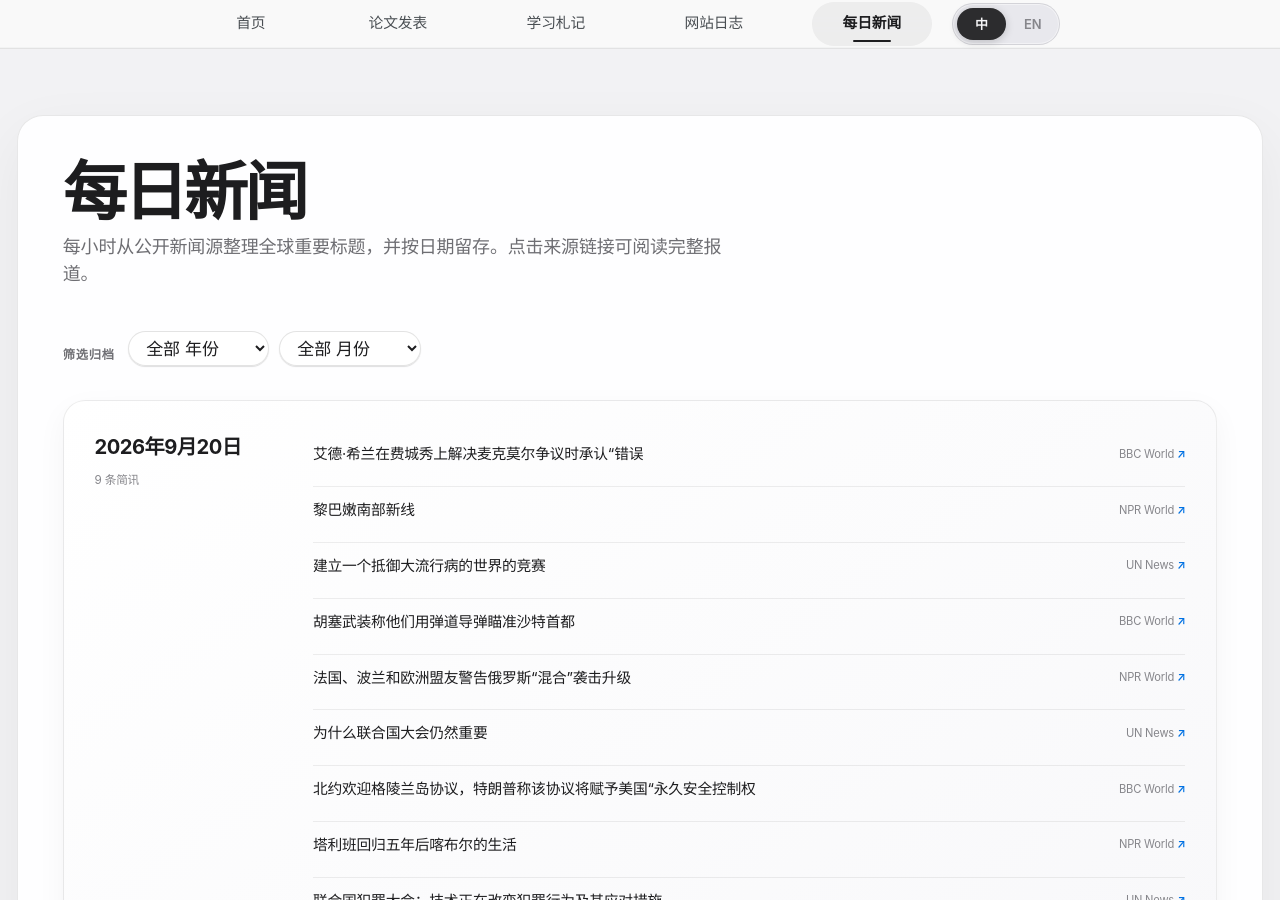
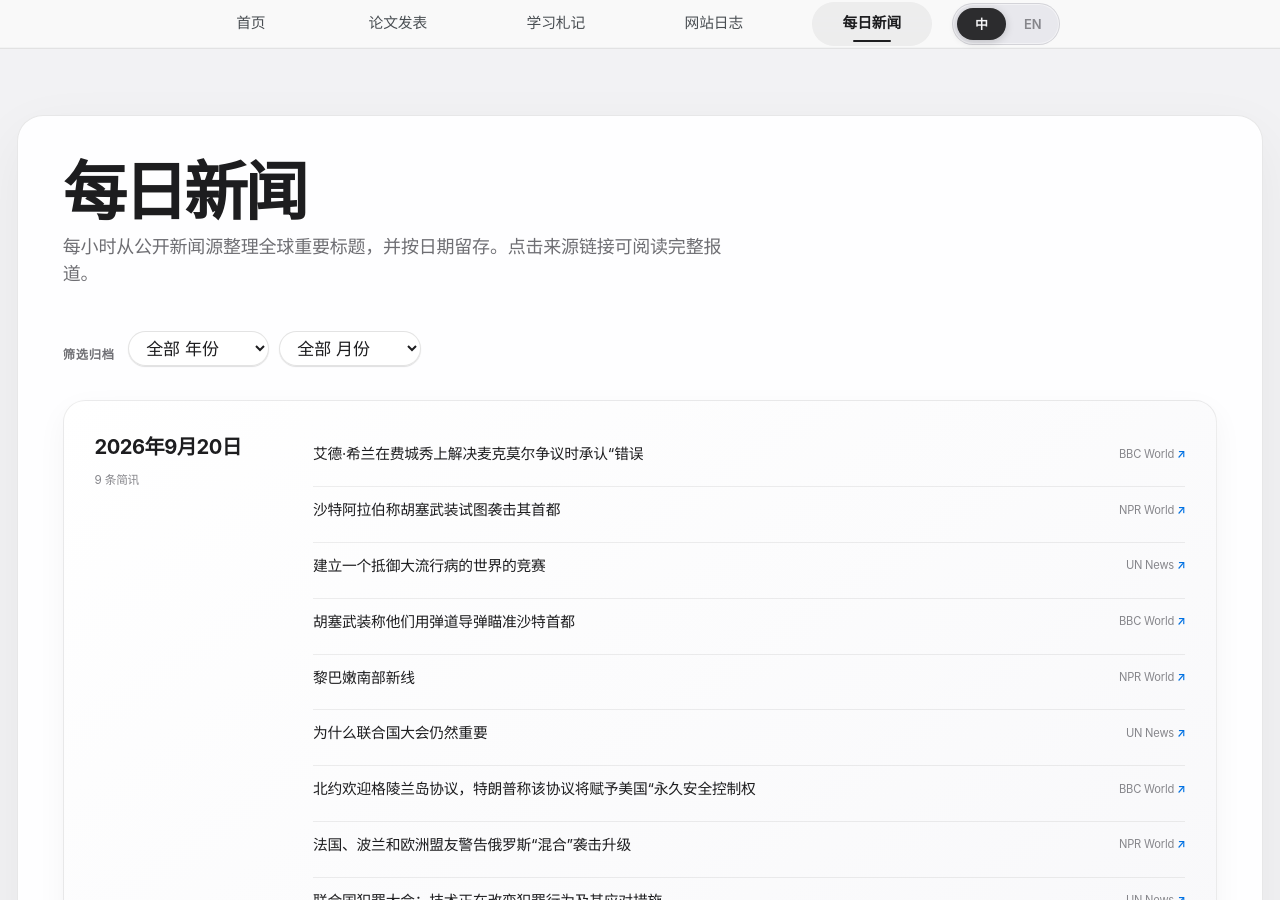
Before and after one commit to HaoxiangLuo/HaoxiangLuo.github.io, a Jekyll site: the page built from _pages/daily-news-zh.html, in a window 1280 px wide and 900 px high. Built offline with Jekyll 4.4.1, drawn with Linux system fonts in a browser that asks for light colours; a style sheet for code colours, icons or effects is not loaded.

Commit message:
Update daily news 2026-09-20

```diff
--- a/_data/daily_news.json
+++ b/_data/daily_news.json
@@ -1,5 +1,5 @@
 {
-  "updated_at": "2026-09-20T11:24:40+08:00",
+  "updated_at": "2026-09-20T12:24:47+08:00",
   "days": [
     {
       "date": "2026-09-20",
@@ -11,10 +11,10 @@
           "title_zh": "艾德·希兰在费城秀上解决麦克莫尔争议时承认“错误"
         },
         {
-          "title": "The new lines of southern Lebanon",
+          "title": "Saudi Arabia says Houthis tried to attack its capital",
           "source": "NPR World",
-          "url": "https://www.npr.org/sections/the-picture-show/2026/09/19/g-s1-139752/the-new-lines-of-southern-lebanon",
-          "title_zh": "黎巴嫩南部新线"
+          "url": "https://www.npr.org/2026/09/19/nx-s1-5974980/saudi-arabia-houthis-attempted-attack-capital",
+          "title_zh": "沙特阿拉伯称胡塞武装试图袭击其首都"
         },
         {
           "title": "The race to build a pandemic-proof world",
@@ -29,10 +29,10 @@
           "title_zh": "胡塞武装称他们用弹道导弹瞄准沙特首都"
         },
         {
-          "title": "France, Poland and European allies warn of escalating Russian 'hybrid' attacks",
+          "title": "The new lines of southern Lebanon",
           "source": "NPR World",
-          "url": "https://www.npr.org/2026/09/19/nx-s1-5974215/france-poland-and-european-allies-warn-of-escalating-russian-hybrid-attacks",
-          "title_zh": "法国、波兰和欧洲盟友警告俄罗斯“混合”袭击升级"
+          "url": "https://www.npr.org/sections/the-picture-show/2026/09/19/g-s1-139752/the-new-lines-of-southern-lebanon",
+          "title_zh": "黎巴嫩南部新线"
         },
         {
           "title": "Why the UN General Assembly still matters",
@@ -47,10 +47,10 @@
           "title_zh": "北约欢迎格陵兰岛协议，特朗普称该协议将赋予美国“永久安全控制权"
         },
         {
-          "title": "Life in Kabul 5 years after the Taliban's return",
+          "title": "France, Poland and European allies warn of escalating Russian 'hybrid' attacks",
           "source": "NPR World",
-          "url": "https://www.npr.org/2026/09/19/nx-s1-5961263/life-in-kabul-5-years-after-the-talibans-return",
-          "title_zh": "塔利班回归五年后喀布尔的生活"
+          "url": "https://www.npr.org/2026/09/19/nx-s1-5974215/france-poland-and-european-allies-warn-of-escalating-russian-hybrid-attacks",
+          "title_zh": "法国、波兰和欧洲盟友警告俄罗斯“混合”袭击升级"
         },
         {
           "title": "UN Crime Congress: Technology is transforming crime – and the response to it",
```
